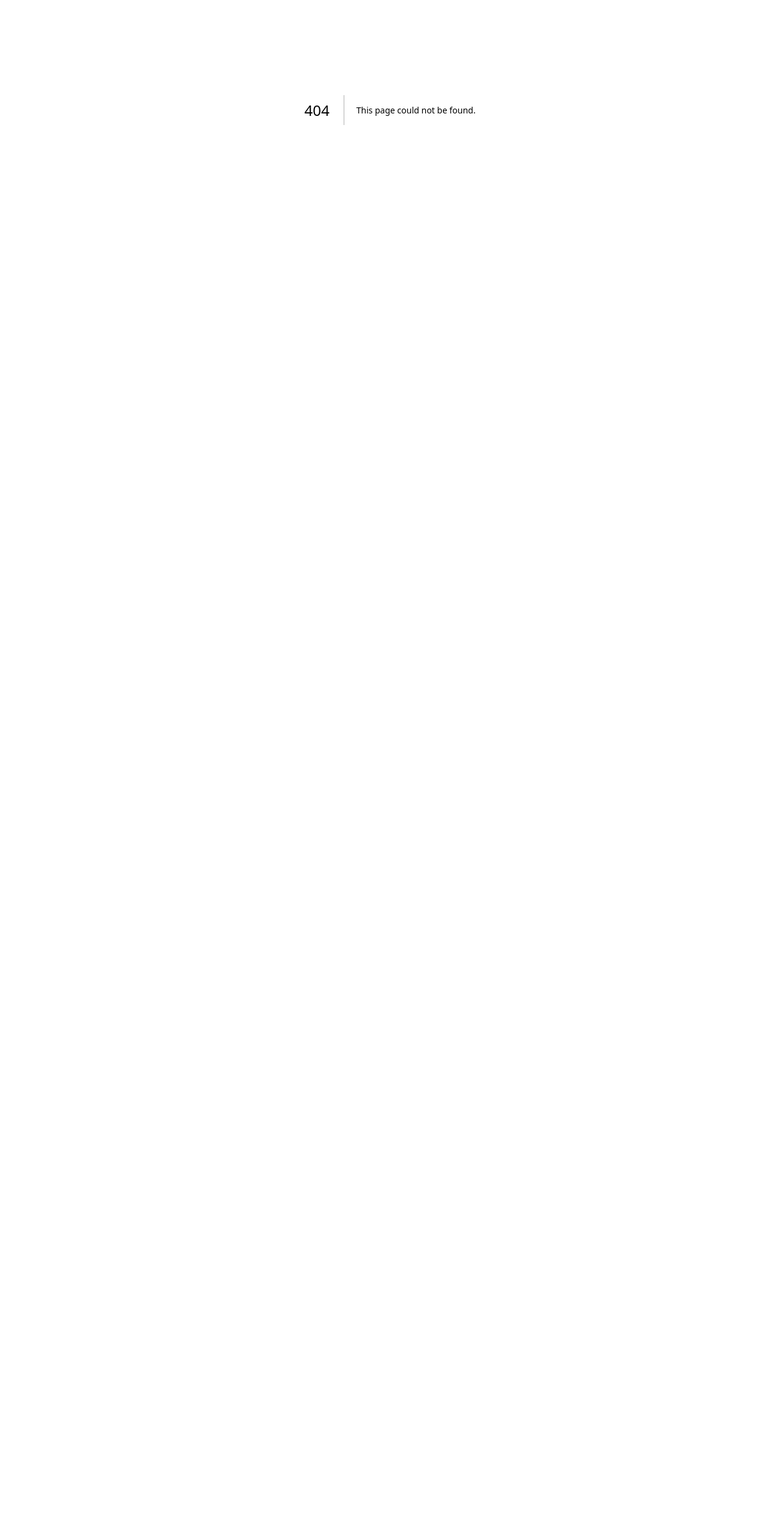
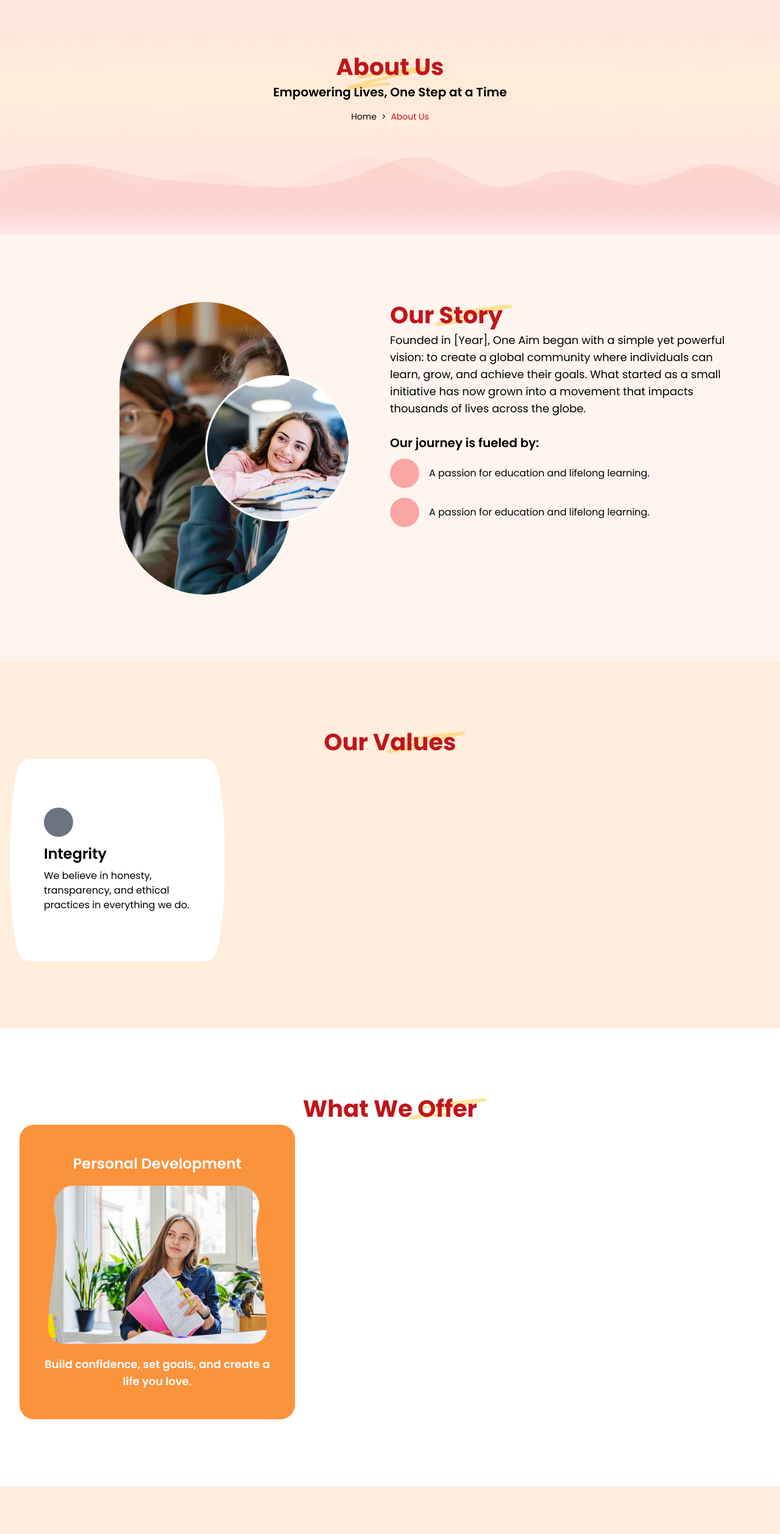
Before and after one commit to Anubhav710/OneAim, a Next.js app: page /about in a window 1280 px wide. Before the commit this address had no page. Shown: the part 220-2735 px from the top of the page at 61% size. Before the commit the page ends 800 px from the top, so only its background shows below. Built offline with nearby package versions, Linux system fonts and the light colour scheme.

Commit message:
update website

```diff
--- /dev/null
+++ b/src/app/about/components/OurStory.tsx
@@ -0,0 +1,64 @@
+import CommonHeading from "@/components/ui/CommonHeading";
+import Image from "next/image";
+import React from "react";
+
+const OurStory = () => {
+  return (
+    <section className=" padding-yx bg-[#FFF5EE]">
+      <div className="screen">
+        <div className="flex">
+          {/* Image Container  */}
+          <div className="flex-1 flex justify-center">
+            <div className="relative">
+              <div className="h-[60vh] w-[35vh]  rounded-full overflow-hidden">
+                <Image
+                  src={"/images/course/course.png"}
+                  width={5400}
+                  height={1200}
+                  alt="about-image"
+                  className="w-full h-full object-cover"
+                />
+              </div>
+              <div className="h-[30vh] w-[30vh] absolute top-1/2 -translate-y-1/2 left-1/2">
+                {" "}
+                <Image
+                  src={"/images/about/image.png"}
+                  width={4200}
+                  height={1200}
+                  alt="about-image"
+                  className="w-full h-full object-cover"
+                />
+              </div>
+            </div>
+          </div>
+
+          {/* Information Container  */}
+          <div className="flex-1 space-y-7">
+            <CommonHeading
+              title="Our Story"
+              desc="Founded in [Year], One Aim began with a simple yet powerful vision: to create a global community where individuals can learn, grow, and achieve their goals.
+What started as a small initiative has now grown into a movement that impacts thousands of lives across the globe."
+            />
+            <div>
+              <h6 className="text-xl font-semibold">
+                Our journey is fueled by:
+              </h6>
+              <div className="space-y-4 mt-3">
+                <div className="flex items-center gap-x-4">
+                  <div className="h-12 w-12 bg-red-300 rounded-full"></div>
+                  <p>A passion for education and lifelong learning.</p>
+                </div>
+                <div className="flex items-center gap-x-4">
+                  <div className="h-12 w-12 bg-red-300 rounded-full"></div>
+                  <p>A passion for education and lifelong learning.</p>
+                </div>
+              </div>
+            </div>
+          </div>
+        </div>
+      </div>
+    </section>
+  );
+};
+
+export default OurStory;
--- /dev/null
+++ b/src/app/about/components/OurValues.tsx
@@ -0,0 +1,38 @@
+import CommonHeading from "@/components/ui/CommonHeading";
+import React from "react";
+
+const OurValues = () => {
+  return (
+    <section className="bg-[#FFEDDD] padding-yx">
+      <div className="screen">
+        <div className="mx-auto w-max">
+          <CommonHeading title="Our Values" />
+        </div>
+        <div>
+          <Card />
+        </div>
+      </div>
+    </section>
+  );
+};
+
+export default OurValues;
+
+const Card = () => {
+  return (
+    <div
+      className="relative hover:scale-105 duration-500 transition-all bg-white aspect-square w-max py-20 px-10 rounded-2xl space-y-3
+                before:content-[''] before:absolute before:top-1/2 before:-left-4 before:-translate-y-1/2 before:w-[40px] before:rounded-[50%] before:h-[95%] before:bg-white
+                after:content-[''] after:absolute after:top-1/2 after:-right-4 after:-translate-y-1/2 after:w-[40px] after:rounded-[50%] after:h-[95%] after:bg-white "
+    >
+      <div className="h-12 w-12 rounded-full bg-gray-500"></div>
+      <div className="space-y-2">
+        <h3 className="text-2xl font-semibold">Integrity</h3>
+        <p className="w-[24ch]">
+          We believe in honesty, transparency, and ethical practices in
+          everything we do.
+        </p>
+      </div>
+    </div>
+  );
+};
--- /dev/null
+++ b/src/app/about/components/WhatWeOffer.tsx
@@ -0,0 +1,44 @@
+import CommonHeading from "@/components/ui/CommonHeading";
+import Image from "next/image";
+import React from "react";
+
+const WhatWeOffer = () => {
+  return (
+    <section className="padding-yx">
+      {/* Container  */}
+
+      <div>
+        <div className="mx-auto w-max">
+          <CommonHeading title="What We Offer" />
+        </div>
+        {/* What We offer Card  */}
+        <div>
+          <WhatWeOfferCard />
+        </div>
+      </div>
+    </section>
+  );
+};
+
+export default WhatWeOffer;
+
+const WhatWeOfferCard = () => {
+  return (
+    <div className="bg-orange-400 relative w-max space-y-5 flex flex-col items-center justify-center px-10 py-12 rounded-3xl">
+      <h6 className="text-2xl font-semibold text-white">
+        Personal Development
+      </h6>
+      <div>
+        <Image
+          src={"/what-we-offer.png"}
+          alt="image"
+          width={360}
+          height={1200}
+        />
+      </div>
+      <p className="w-[32ch] text-center text-lg text-white font-semibold">
+        Build confidence, set goals, and create a life you love.
+      </p>
+    </div>
+  );
+};
--- /dev/null
+++ b/src/app/about/page.tsx
@@ -0,0 +1,20 @@
+import Banner from "@/components/common/Banner";
+import React from "react";
+import OurStory from "./components/OurStory";
+import OurValues from "./components/OurValues";
+import Team from "@/components/Team";
+import WhatWeOffer from "./components/WhatWeOffer";
+
+const AboutUs = () => {
+  return (
+    <main className="w-full">
+      <Banner />
+      <OurStory />
+      <OurValues />
+      <WhatWeOffer />
+      {/* <Team /> */}
+    </main>
+  );
+};
+
+export default AboutUs;
--- a/src/app/globals.css
+++ b/src/app/globals.css
@@ -179,3 +179,10 @@
   background: #c1151b;
   color: white;
 }
+
+.flex-center {
+  display: flex;
+  flex-direction: column;
+  justify-content: center;
+  align-items: center;
+}
--- a/src/app/layout.tsx
+++ b/src/app/layout.tsx
@@ -2,20 +2,13 @@ import type { Metadata } from "next";
 import { Geist, Geist_Mono, Poppins } from "next/font/google";
 import "./globals.css";
 import Header from "@/components/Header";
+import Footer from "@/components/Footer";
+import TopDown from "@/components/TopDown";
 
-const geistSans = Geist({
-  variable: "--font-geist-sans",
-  subsets: ["latin"],
-});
 const poppins = Poppins({
   weight: ["100", "200", "300", "400", "500", "600", "700", "800", "900"],
   subsets: ["latin"],
   variable: "--font-poppins",
-});
-
-const geistMono = Geist_Mono({
-  variable: "--font-geist-mono",
-  subsets: ["latin"],
 });
 
 export const metadata: Metadata = {
@@ -32,7 +25,10 @@ export default function RootLayout({
   return (
     <html lang="en" className={`${poppins.variable} scroll-smooth`}>
       <body className={`font-poppins antialiased`} suppressHydrationWarning>
+        <Header />
         {children}
+        <Footer />
+        <TopDown />
       </body>
     </html>
   );
--- a/src/app/page.tsx
+++ b/src/app/page.tsx
@@ -17,7 +17,6 @@ import WhyChooseUs from "@/components/WhyChooseUs";
 export default function Home() {
   return (
     <main className="bg-gradient-to-t from-[#FFE5E5] via-[#FFEBD9] to-[#FFF5EE] overflow-x-clip relative">
-      <Header />
       <Hero />
       <About />
       <Course />
@@ -29,8 +28,6 @@ export default function Home() {
       <Moto />
       <Testimonials />
       <Blog />
-      <Footer />
-      <TopDown />
     </main>
   );
 }
--- a/src/components/About.tsx
+++ b/src/components/About.tsx
@@ -98,7 +98,7 @@ const About = () => {
   return (
     <section
       id="about"
-      className="bg-gradient-to-b from-[#FFE5E5] via-[#FFEBD9] to-[#FFF5EE] padding-yx"
+      className="bg-gradient-to-b from-[#FFE5E5] via-[#FFEBD9] to-[#FFF5EE]  "
     >
       <div className="relative" ref={containerRef}>
         {/* Container  */}
--- /dev/null
+++ b/src/components/common/Banner.tsx
@@ -0,0 +1,47 @@
+import Image from "next/image";
+import React from "react";
+
+const Banner = () => {
+  return (
+    <section className="bg-gradient-to-t from-[#FFE5E5] via-[#FFEBD9] to-[#FFE5E5] h-[60vh] flex-center space-y-4 relative">
+      <div className="absolute bottom-0 right-0 left-0 w-full">
+        <Image
+          src={"/images/hero/hero-style.png"}
+          alt="hero-style"
+          width={1200}
+          height={1200}
+          className="w-full h-32"
+        />
+      </div>
+      <hgroup className="space-y-1">
+        <h2 className="heading text-primaryred relative w-max  mx-auto">
+          <span className="relative z-20">About Us</span>{" "}
+          <Image
+            src={"/images/icons/button-style.svg"}
+            alt="style"
+            width={140}
+            height={120}
+            className="absolute top-5 right-5"
+          />
+        </h2>
+        <p className="text-xl font-semibold">
+          Empowering Lives, One Step at a Time
+        </p>
+      </hgroup>
+      {/* Breadcrumbs */}
+      <div className="flex items-center gap-2 text-sm">
+        <a
+          href="/"
+          className="hover:underline hover:text-primaryred duration-500"
+        >
+          Home
+        </a>
+        <span className="">{">"}</span>
+        <span className="text-primaryred">About Us</span>
+      </div>
+      <div></div>
+    </section>
+  );
+};
+
+export default Banner;
```
Also changed, not shown: src/components/Footer.tsx (+23 -17 lines), public/images/about/image.png (added), public/what-we-offer.png (added).
